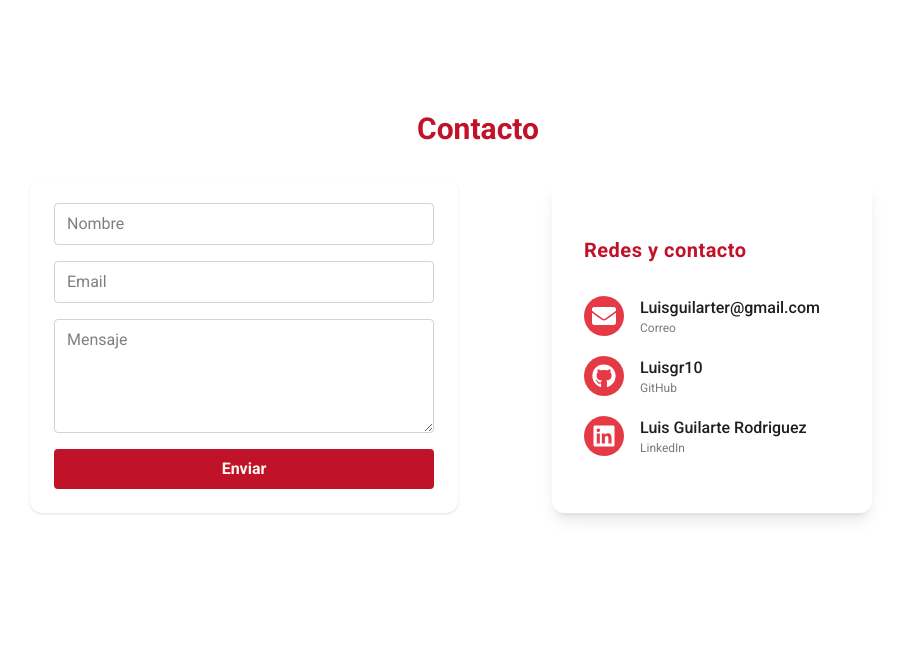
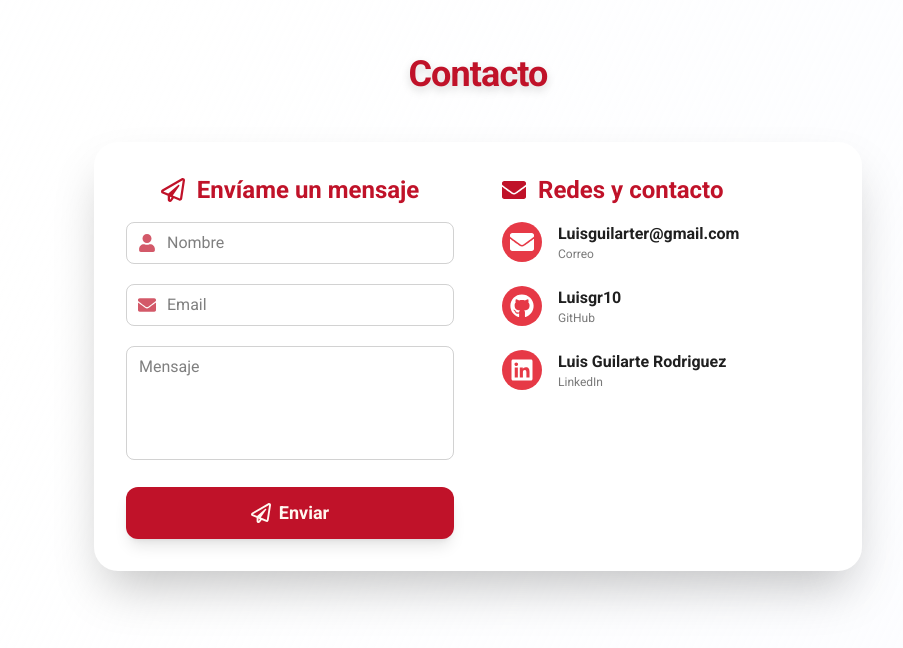
Before and after one commit to Luisgr10/portfolio, a React (Vite) app: page / in a window 1280 px wide. Shown: the part 1964-2612 px from the top of the page, without its empty margins (162-1065 px from the left). Built offline with nearby package versions, Linux system fonts and the light colour scheme; no server answers.

Commit message:
Rediseño de sección de contacto, alineación y blur sutil al fondo de la web

```diff
--- a/src/components/Contact.tsx
+++ b/src/components/Contact.tsx
@@ -1,5 +1,5 @@
 import React, { useRef, useState } from 'react';
-import { FaEnvelope, FaGithub, FaLinkedin } from 'react-icons/fa';
+import { FaEnvelope, FaGithub, FaLinkedin, FaUser, FaRegPaperPlane } from 'react-icons/fa';
 import emailjs from '@emailjs/browser';
 
 const Contact = () => {
@@ -31,28 +31,51 @@ const Contact = () => {
 
   return (
     <section id="contact" className="min-h-screen py-24 px-4 flex flex-col items-center justify-center">
-      <h2 className="text-3xl font-bold text-primary mb-8 text-center">Contacto</h2>
-      <div className="w-full max-w-4xl grid grid-cols-1 md:grid-cols-2 gap-10 items-stretch">
-        <div className="flex flex-col h-full justify-center">
-          <form ref={form} onSubmit={sendEmail} className="w-full bg-white rounded-xl shadow p-6 flex flex-col gap-4 h-full justify-center">
-            <input type="text" name="nombre" placeholder="Nombre" required className="border border-dark/20 rounded px-3 py-2 focus:outline-none focus:border-primary" />
-            <input type="email" name="email" placeholder="Email" required className="border border-dark/20 rounded px-3 py-2 focus:outline-none focus:border-primary" />
-            <textarea name="mensaje" placeholder="Mensaje" required className="border border-dark/20 rounded px-3 py-2 focus:outline-none focus:border-primary" rows={4} />
-            <button type="submit" className="bg-primary text-light py-2 rounded font-semibold hover:bg-secondary transition-colors">Enviar</button>
-            {sent && <p className="text-green-600 mt-2">¡Mensaje enviado correctamente!</p>}
-            {error && <p className="text-red-600 mt-2">Hubo un error al enviar el mensaje. Intenta de nuevo.</p>}
+      <h2 className="text-4xl font-extrabold text-primary mb-12 text-center drop-shadow-lg tracking-tight">Contacto</h2>
+      <div className="w-full max-w-3xl mx-auto">
+        <div className="bg-white rounded-3xl shadow-2xl p-8 flex flex-col items-center justify-center gap-10">
+          <div className="flex flex-col items-center w-full gap-8 md:gap-12 md:flex-row md:items-start md:justify-center">
+            {/* Formulario */}
+            <div className="flex-1 flex flex-col items-center md:items-end w-full max-w-md">
+              <div className="flex flex-col items-center w-full mb-4">
+                <div className="flex items-center gap-3">
+                  <FaRegPaperPlane className="text-primary text-2xl" />
+                  <span className="text-2xl font-bold text-primary">Envíame un mensaje</span>
+                </div>
+              </div>
+              <form ref={form} onSubmit={sendEmail} className="flex flex-col gap-5 w-full">
+                <div className="relative w-full">
+                  <FaUser className="absolute left-3 top-1/2 -translate-y-1/2 text-primary/70 text-lg" />
+                  <input type="text" name="nombre" placeholder="Nombre" required className="pl-10 pr-3 py-2 border border-dark/20 rounded-lg w-full focus:outline-none focus:border-primary transition-colors" />
+                </div>
+                <div className="relative w-full">
+                  <FaEnvelope className="absolute left-3 top-1/2 -translate-y-1/2 text-primary/70 text-lg" />
+                  <input type="email" name="email" placeholder="Email" required className="pl-10 pr-3 py-2 border border-dark/20 rounded-lg w-full focus:outline-none focus:border-primary transition-colors" />
+                </div>
+                <div className="relative w-full">
+                  <textarea name="mensaje" placeholder="Mensaje" required className="pl-3 pr-3 py-2 border border-dark/20 rounded-lg w-full focus:outline-none focus:border-primary transition-colors min-h-[100px] resize-none" rows={4} />
+                </div>
+                <button type="submit" className="flex items-center justify-center gap-2 bg-primary text-light py-3 rounded-xl font-bold text-lg shadow-lg hover:bg-secondary transition-all active:scale-95 focus:outline-none focus:ring-2 focus:ring-primary/40 w-full">
+                  <FaRegPaperPlane className="text-xl" />
+                  Enviar
+                </button>
+                {sent && <p className="text-green-600 mt-2 text-center animate-fade-in">¡Mensaje enviado correctamente!</p>}
+                {error && <p className="text-red-600 mt-2 text-center animate-fade-in">Hubo un error al enviar el mensaje. Intenta de nuevo.</p>}
               </form>
             </div>
-        <div className="flex flex-col h-full justify-center">
-          <div className="bg-white rounded-xl shadow-lg p-8 flex flex-col gap-6 min-w-[260px] w-full max-w-xs h-full justify-center mx-auto">
-            <h3 className="text-xl font-semibold text-primary mb-2 tracking-wide">Redes y contacto</h3>
-            <ul className="flex flex-col gap-5">
+            {/* Redes y contacto */}
+            <div className="flex-1 flex flex-col items-center md:items-start w-full max-w-md">
+              <div className="flex items-center gap-3 mb-4">
+                <FaEnvelope className="text-primary text-2xl" />
+                <span className="text-2xl font-bold text-primary">Redes y contacto</span>
+              </div>
+              <ul className="flex flex-col gap-6 w-full">
                 <li className="flex items-center gap-4">
                   <span className="bg-[#E63946] rounded-full p-2">
                     <FaEnvelope className="text-white w-6 h-6" />
                   </span>
                   <div>
-                  <a href="mailto:Luisguilarter@gmail.com" className="text-dark font-medium hover:underline">Luisguilarter@gmail.com</a>
+                    <a href="mailto:Luisguilarter@gmail.com" className="text-dark font-semibold hover:underline">Luisguilarter@gmail.com</a>
                     <div className="text-xs text-dark/60">Correo</div>
                   </div>
                 </li>
@@ -61,7 +84,7 @@ const Contact = () => {
                     <FaGithub className="text-white w-6 h-6" />
                   </span>
                   <div>
-                  <a href="https://github.com/Luisgr10" target="_blank" rel="noopener noreferrer" className="text-dark font-medium hover:underline">Luisgr10</a>
+                    <a href="https://github.com/Luisgr10" target="_blank" rel="noopener noreferrer" className="text-dark font-semibold hover:underline">Luisgr10</a>
                     <div className="text-xs text-dark/60">GitHub</div>
                   </div>
                 </li>
@@ -70,11 +93,12 @@ const Contact = () => {
                     <FaLinkedin className="text-white w-6 h-6" />
                   </span>
                   <div>
-                  <a href="https://www.linkedin.com/in/luisgr10/" target="_blank" rel="noopener noreferrer" className="text-dark font-medium hover:underline">Luis Guilarte Rodriguez</a>
+                    <a href="https://www.linkedin.com/in/luisgr10/" target="_blank" rel="noopener noreferrer" className="text-dark font-semibold hover:underline">Luis Guilarte Rodriguez</a>
                     <div className="text-xs text-dark/60">LinkedIn</div>
                   </div>
                 </li>
               </ul>
+            </div>
           </div>
         </div>
       </div>
--- a/src/components/Projects.tsx
+++ b/src/components/Projects.tsx
@@ -66,7 +66,7 @@ const Projects = () => {
       <h2 className="text-3xl font-bold text-primary mb-8 text-center">Proyectos</h2>
       <div className="grid grid-cols-1 md:grid-cols-2 gap-8 max-w-4xl mx-auto">
         {projects.map((project, idx) => (
-          <div key={idx} className="bg-[#264653] rounded-xl shadow flex flex-col hover:scale-105 transition-transform duration-300 overflow-hidden">
+          <div key={idx} className="bg-[#1E3F66] rounded-xl shadow flex flex-col hover:scale-105 transition-transform duration-300 overflow-hidden">
             {project.image && (
               <img src={project.image} alt={project.title + ' logo'} className="w-full h-40 object-cover object-top rounded-t-xl" />
             )}
@@ -82,8 +82,8 @@ const Projects = () => {
                 ))}
               </div>
               <div className="flex gap-4 mt-2">
-                <a href={project.github} target="_blank" rel="noopener noreferrer" className="text-accent hover:text-secondary transition-colors">GitHub</a>
-                <a href={project.demo} target="_blank" rel="noopener noreferrer" className="text-accent hover:text-secondary transition-colors">Demo</a>
+                <a href={project.github} target="_blank" rel="noopener noreferrer" className="text-white hover:text-secondary transition-colors">GitHub</a>
+                <a href={project.demo} target="_blank" rel="noopener noreferrer" className="text-white hover:text-secondary transition-colors">Demo</a>
               </div>
             </div>
           </div>
--- a/src/index.css
+++ b/src/index.css
@@ -6,6 +6,9 @@ body {
   font-family: 'Roboto', system-ui, Avenir, Helvetica, Arial, sans-serif;
   line-height: 1.5;
   font-weight: 400;
+  background: inherit;
+  color: inherit;
+  backdrop-filter: blur(4px);
 }
 
 html {
```
Lines whose indentation alone changed are shown as unchanged.
